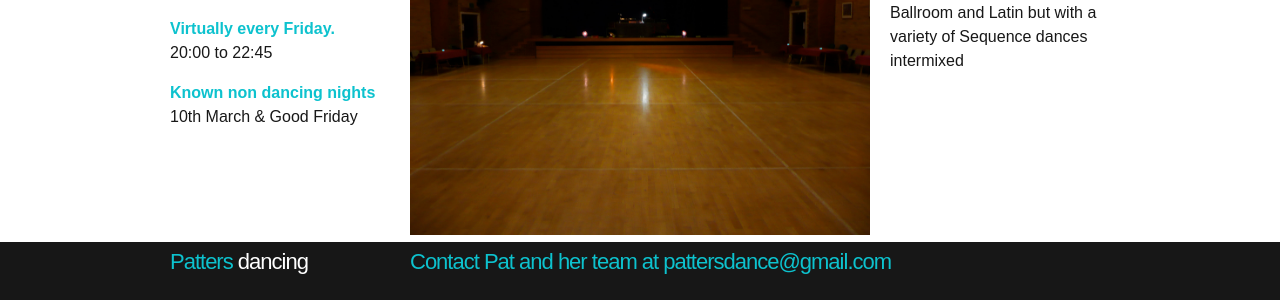
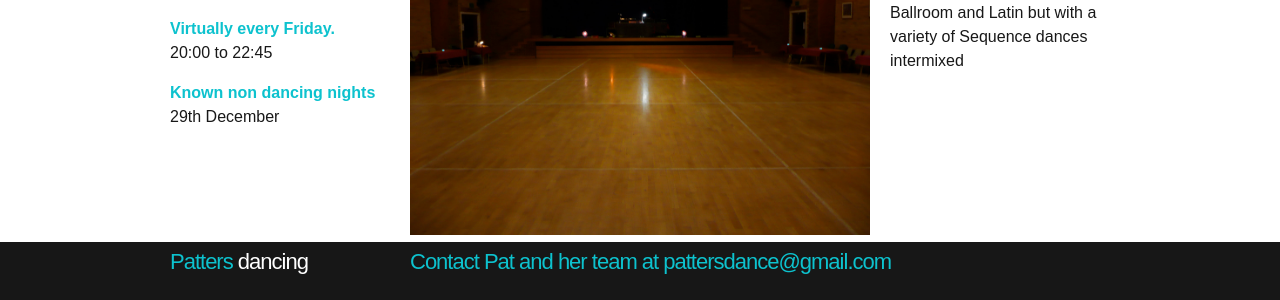
Before and after one commit to ramsayd/patters, a Jekyll site: the page built from 00_index.md, in a window 1280 px wide. Shown: the part 284-584 px from the top of the page. Built offline with Jekyll 4.4.1, drawn with Linux system fonts in a browser that asks for light colours.

Commit message:
Update 00_index.md

```diff
--- a/00_index.md
+++ b/00_index.md
@@ -13,7 +13,7 @@ permalink: "index.html"
       <dt class="heading-text">Virtually every Friday.</dt>
       <dt>20:00 to 22:45</dt>
       <dt class="heading-text non-dancing">Known non dancing nights</dt>
-            <dt> 10th March & Good Friday</dt>
+            <dt> 29th December</dt>
     </dl>
   </dl>
 </article>
```
